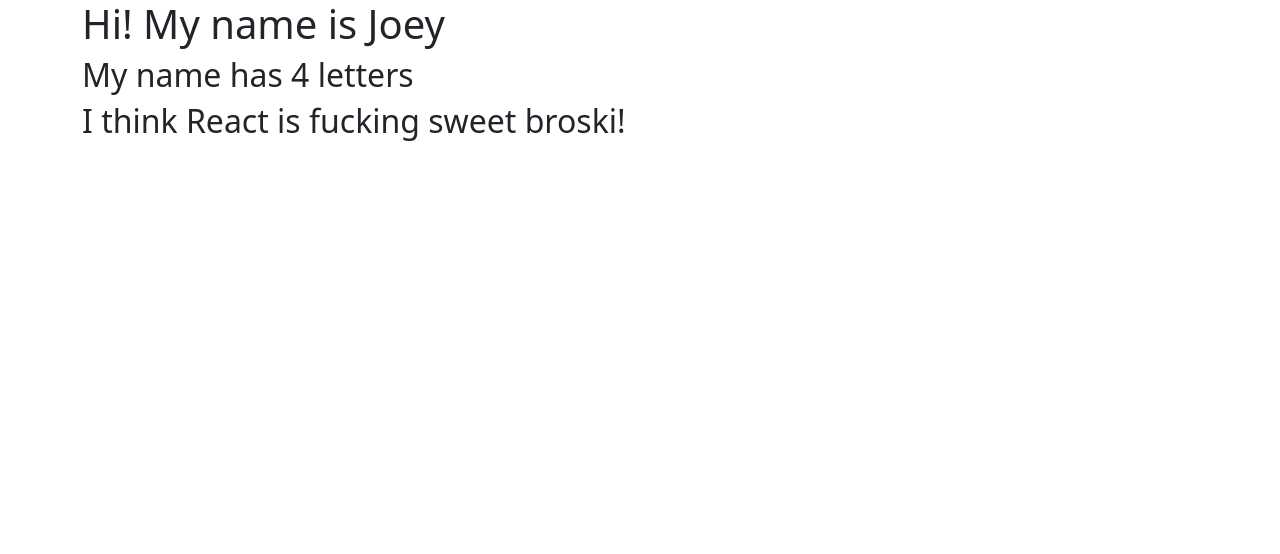
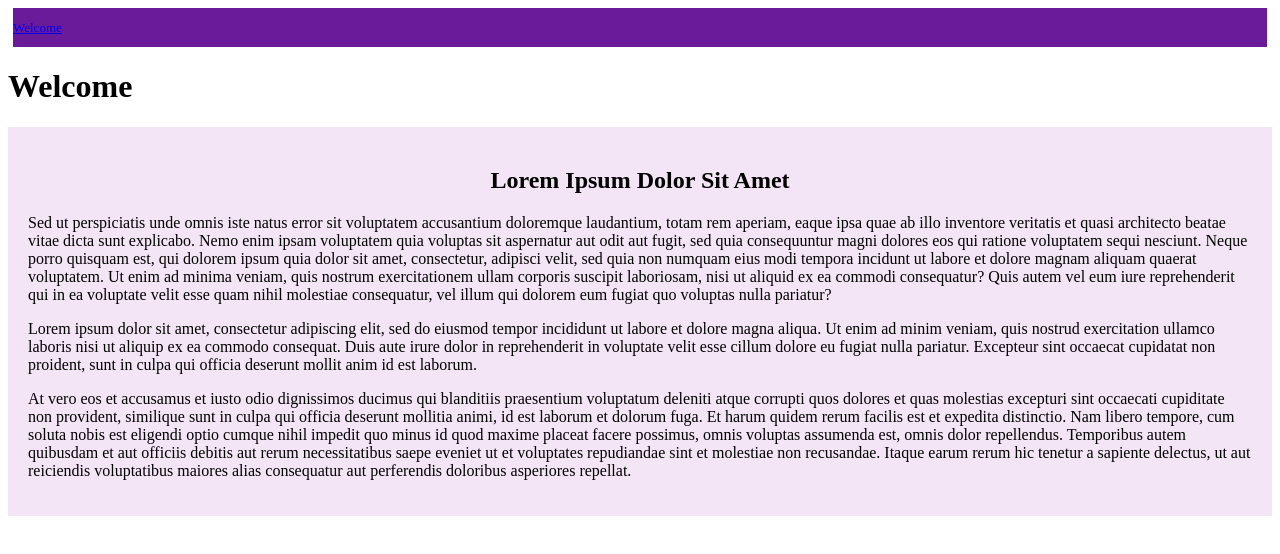
Before and after one commit to davidsjg/OngoingClassActivities, a React (Create React App) app in the folder react-class/: page / in a window 1280 px wide. Shown: the top 554 px of the page. Built offline with nearby package versions, Linux system fonts and the light colour scheme.

Commit message:
styled React components via inline styling as well as external css styling

```diff
--- a/react-class/src/App.js
+++ b/react-class/src/App.js
@@ -1,8 +1,17 @@
 import React from "react";
-import JSXVariables from "./components/JSXVariables";
+import Header from "./components/Header";
+import Section from "./components/Section";
+
+import Navbar from "./components/Navbar";
 
 function App() {
-  return <JSXVariables />;
+  return (
+    <div>
+      <Navbar />
+      <Header />
+      <Section />
+    </div>
+  );
 }
 
 export default App;
--- /dev/null
+++ b/react-class/src/components/Header.js
@@ -0,0 +1,28 @@
+import React from "react";
+
+// By importing the Header.css file, it is added to the DOM whenever this component loads
+
+const styles = {
+  header: {
+    background: "#b71775",
+    height: 200
+  },
+
+  headerH1: {
+    margin: 0,
+    paddingTop: 75,
+    textAlign: "center",
+    color: "#FFFFFF",
+    fontSize: 3,
+  },
+}
+
+function Header() {
+  return (
+    <header className="header">
+      <h1>Welcome</h1>
+    </header>
+  );
+}
+
+export default Header;
--- a/react-class/src/components/JSXVariables.js
+++ /dev/null
@@ -1,21 +0,0 @@
-import React from "react";
-
-const name = 'Joey'
-const numLetters = 4
-const thoughtsReRe = 'is fucking sweet broski!'
-
-function JSXVariables() {
-  return (
-    <div className="main-container">
-      <div className="container">
-        <div className="jumbotron">
-          <h1>Hi! My name is {name}</h1>
-          <h2>My name has {numLetters} letters</h2>
-          <h2>I think React {thoughtsReRe}</h2>
-        </div>
-      </div>
-    </div>
-  );
-}
-
-export default JSXVariables;
--- /dev/null
+++ b/react-class/src/components/Navbar.js
@@ -0,0 +1,32 @@
+import React from "react";
+
+
+// By importing the Navbar.css file, it is added to the DOM whenever this component loads
+
+const style = {
+  navbar: {
+    background: "#6a1b9a",
+    height: 60,
+  },
+
+  navbarA: {
+    color: "#FFFFFF",
+    fontSize: 13,
+    textDecoration: "none",
+    background:"#6a1b9a",
+    margin: 5,
+    lineHeight: 3,
+  }
+
+}
+
+
+function Navbar() {
+  return (
+    <nav className="navbar" style={style.navbarA}>
+      <a href="/">Welcome</a>
+    </nav>
+  );
+}
+
+export default Navbar;
--- /dev/null
+++ b/react-class/src/components/Section.js
@@ -0,0 +1,44 @@
+import React from "react";
+import "../styles/Section.css";
+
+// By importing the Section.css file, it is added to the DOM whenever this component loads
+function Section() {
+  return (
+    <section className="section">
+      <h2>Lorem Ipsum Dolor Sit Amet</h2>
+      <p>
+        Sed ut perspiciatis unde omnis iste natus error sit voluptatem accusantium doloremque
+        laudantium, totam rem aperiam, eaque ipsa quae ab illo inventore veritatis et quasi
+        architecto beatae vitae dicta sunt explicabo. Nemo enim ipsam voluptatem quia voluptas sit
+        aspernatur aut odit aut fugit, sed quia consequuntur magni dolores eos qui ratione
+        voluptatem sequi nesciunt. Neque porro quisquam est, qui dolorem ipsum quia dolor sit amet,
+        consectetur, adipisci velit, sed quia non numquam eius modi tempora incidunt ut labore et
+        dolore magnam aliquam quaerat voluptatem. Ut enim ad minima veniam, quis nostrum
+        exercitationem ullam corporis suscipit laboriosam, nisi ut aliquid ex ea commodi
+        consequatur? Quis autem vel eum iure reprehenderit qui in ea voluptate velit esse quam nihil
+        molestiae consequatur, vel illum qui dolorem eum fugiat quo voluptas nulla pariatur?
+      </p>
+      <p>
+        Lorem ipsum dolor sit amet, consectetur adipiscing elit, sed do eiusmod tempor incididunt ut
+        labore et dolore magna aliqua. Ut enim ad minim veniam, quis nostrud exercitation ullamco
+        laboris nisi ut aliquip ex ea commodo consequat. Duis aute irure dolor in reprehenderit in
+        voluptate velit esse cillum dolore eu fugiat nulla pariatur. Excepteur sint occaecat
+        cupidatat non proident, sunt in culpa qui officia deserunt mollit anim id est laborum.
+      </p>
+      <p>
+        At vero eos et accusamus et iusto odio dignissimos ducimus qui blanditiis praesentium
+        voluptatum deleniti atque corrupti quos dolores et quas molestias excepturi sint occaecati
+        cupiditate non provident, similique sunt in culpa qui officia deserunt mollitia animi, id
+        est laborum et dolorum fuga. Et harum quidem rerum facilis est et expedita distinctio. Nam
+        libero tempore, cum soluta nobis est eligendi optio cumque nihil impedit quo minus id quod
+        maxime placeat facere possimus, omnis voluptas assumenda est, omnis dolor repellendus.
+        Temporibus autem quibusdam et aut officiis debitis aut rerum necessitatibus saepe eveniet ut
+        et voluptates repudiandae sint et molestiae non recusandae. Itaque earum rerum hic tenetur a
+        sapiente delectus, ut aut reiciendis voluptatibus maiores alias consequatur aut perferendis
+        doloribus asperiores repellat.
+      </p>
+    </section>
+  );
+}
+
+export default Section;
--- /dev/null
+++ b/react-class/src/styles/Header.css
@@ -0,0 +1,12 @@
+/* .header {
+  background: #b71775;
+  height: 200px;
+}
+
+.header h1 {
+  margin: 0;
+  padding-top: 75px;
+  text-align: center;
+  color: white;
+  font-size: 3rem;
+} */
--- /dev/null
+++ b/react-class/src/styles/Navbar.css
@@ -0,0 +1,12 @@
+.navbar {
+  background: #6a1b9a;
+  height: 60px;
+}
+
+.navbar a {
+  color: white;
+  font-size: 1.3rem;
+  text-decoration: none;
+  margin: 5px;
+  line-height: 3;
+}
--- /dev/null
+++ b/react-class/src/styles/Section.css
@@ -0,0 +1,8 @@
+.section {
+  background: #f3e5f5;
+  padding: 20px;
+}
+
+.section h2 {
+  text-align: center;
+}
```
Also changed, not shown: react-class/src/index.js (+4 -5 lines).
